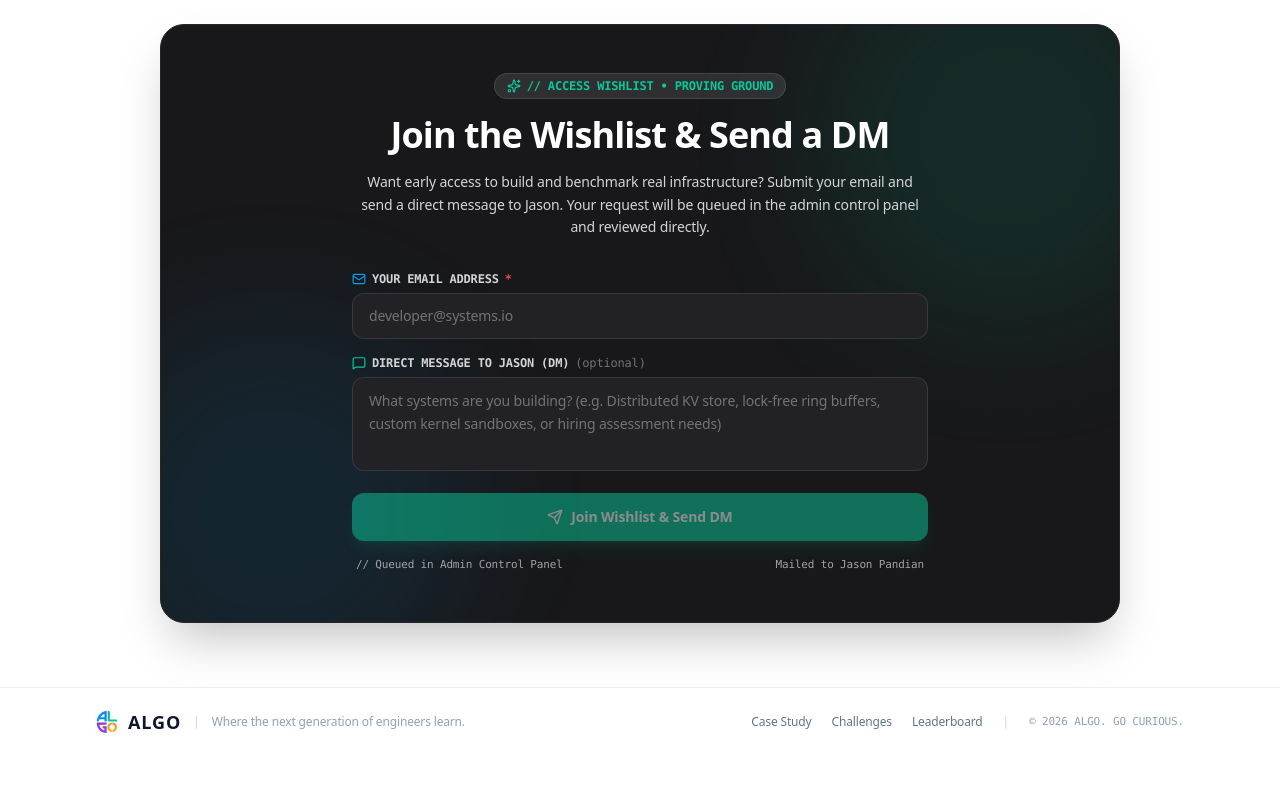
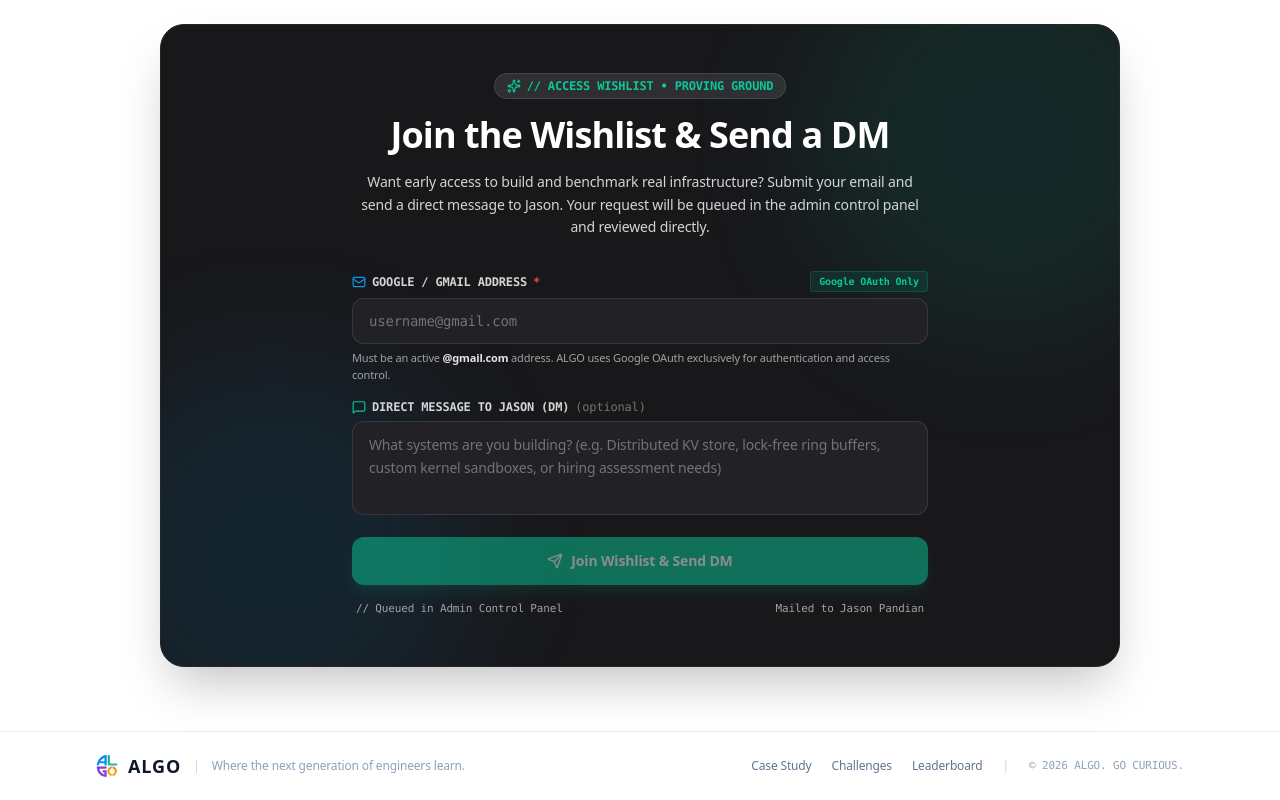
Before and after one commit to PandiaJason/ALGO, a Next.js app: page / in a window 1280 px wide. Shown: the part 7142-7942 px from the top of the page. Before the commit the page ends 7898 px from the top, so only its background shows below. Built offline with nearby package versions, Linux system fonts and the light colour scheme; no server answers; the database is empty.

Commit message:
fix(wishlist): enforce Gmail only for Google OAuth authentication

```diff
--- a/src/app/api/wishlist/route.ts
+++ b/src/app/api/wishlist/route.ts
@@ -5,7 +5,19 @@
 import { z } from "zod";
 
 const wishlistSchema = z.object({
-  email: z.string().email("Please provide a valid email address").max(255),
+  email: z
+    .string()
+    .email("Please provide a valid email address")
+    .max(255)
+    .refine(
+      (val) => {
+        const lower = val.toLowerCase().trim();
+        return lower.endsWith("@gmail.com") || lower.endsWith("@googlemail.com");
+      },
+      {
+        message: "Only Gmail accounts (@gmail.com) are accepted. ALGO uses Google OAuth for access.",
+      }
+    ),
   message: z.string().max(1000).optional(),
 });
 
--- a/src/components/home/home-wishlist.tsx
+++ b/src/components/home/home-wishlist.tsx
@@ -13,7 +13,13 @@
 
   const handleSubmit = async (e: React.FormEvent) => {
     e.preventDefault();
-    if (!email.trim()) return;
+    const cleanEmail = email.toLowerCase().trim();
+    if (!cleanEmail) return;
+
+    if (!cleanEmail.endsWith("@gmail.com") && !cleanEmail.endsWith("@googlemail.com")) {
+      setErrorMessage("ALGO authenticates exclusively via Google OAuth. Please provide a valid Gmail address (@gmail.com).");
+      return;
+    }
 
     setIsSubmitting(true);
     setErrorMessage(null);
@@ -25,7 +31,7 @@
           "Content-Type": "application/json",
         },
         body: JSON.stringify({
-          email: email.trim(),
+          email: cleanEmail,
           message: message.trim() || undefined,
         }),
       });
@@ -102,19 +108,27 @@
               )}
 
               <div className="space-y-1.5">
-                <label className="text-xs font-mono font-bold uppercase tracking-wider text-neutral-300 flex items-center gap-1.5">
-                  <Mail className="w-3.5 h-3.5 text-[#099BE9]" />
-                  <span>Your Email Address</span>
-                  <span className="text-[#ef4444]">*</span>
-                </label>
+                <div className="flex items-center justify-between">
+                  <label className="text-xs font-mono font-bold uppercase tracking-wider text-neutral-300 flex items-center gap-1.5">
+                    <Mail className="w-3.5 h-3.5 text-[#099BE9]" />
+                    <span>Google / Gmail Address</span>
+                    <span className="text-[#ef4444]">*</span>
+                  </label>
+                  <span className="text-[10px] font-mono font-bold text-[#09C899] bg-[#09C899]/10 px-2 py-0.5 rounded border border-[#09C899]/20">
+                    Google OAuth Only
+                  </span>
+                </div>
                 <input
                   type="email"
                   required
                   value={email}
                   onChange={(e) => setEmail(e.target.value)}
-                  placeholder="developer@systems.io"
-                  className="w-full px-4 py-3 rounded-xl bg-[#222226] border border-white/10 text-white placeholder:text-neutral-500 text-sm focus:outline-none focus:border-[#09C899] transition-colors"
+                  placeholder="username@gmail.com"
+                  className="w-full px-4 py-3 rounded-xl bg-[#222226] border border-white/10 text-white placeholder:text-neutral-500 text-sm focus:outline-none focus:border-[#09C899] transition-colors font-mono"
                 />
+                <p className="text-[11px] text-neutral-400">
+                  Must be an active <strong className="text-neutral-200">@gmail.com</strong> address. ALGO uses Google OAuth exclusively for authentication and access control.
+                </p>
               </div>
 
               <div className="space-y-1.5">
```
